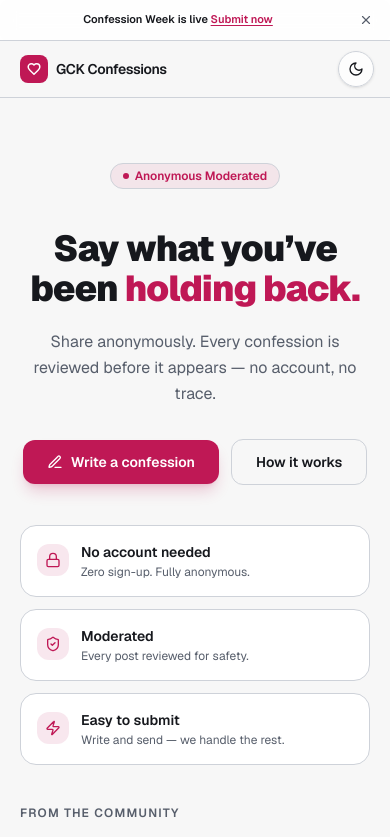
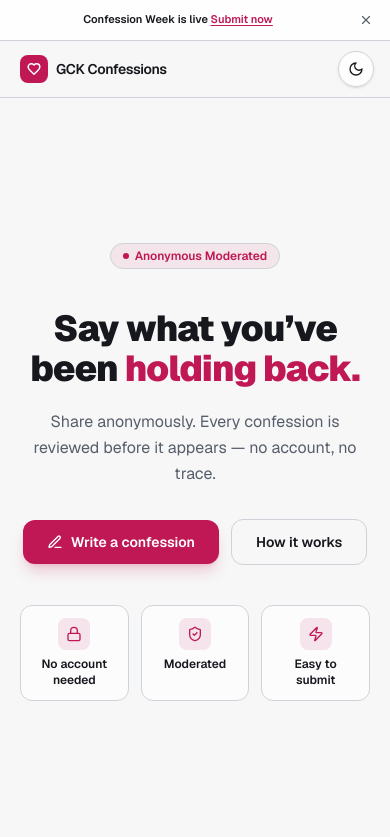
Before and after one commit to RexSixT9/gckconfessions, a Next.js app: page / in a window 390 px wide. Shown: the top 837 px of the page. Built offline with nearby package versions, Linux system fonts and the light colour scheme.

Commit message:
feat: update layout and styling for improved responsiveness and clarity in AdminList and Home components

```diff
--- a/src/app/layout.tsx
+++ b/src/app/layout.tsx
@@ -48,7 +48,7 @@ export default function RootLayout({
           {/* ── Header ── */}
           <HeaderNav />
 
-          <div className="flex min-h-[calc(100svh-3.5rem)] flex-col">
+          <div className="flex min-h-[calc(100svh-3.5rem-var(--announcement-height,0px))] flex-col">
             {children}
             <Footer />
           </div>
--- a/src/app/page.tsx
+++ b/src/app/page.tsx
@@ -14,7 +14,7 @@ export default function Home() {
       <div ref={contentRef} className="mx-auto w-full max-w-3xl px-5 sm:px-6">
 
         {/*  Hero  */}
-        <section data-animate className="pb-10 pt-16 text-center sm:pb-14 sm:pt-24">
+        <section data-animate className="flex h-[calc(100svh-3.5rem-var(--announcement-height,0px))] flex-col items-center justify-center py-6 text-center">
           <span className="mb-6 inline-flex items-center gap-1.5 rounded-full border border-[hsl(var(--accent))]/20 bg-[hsl(var(--accent))]/8 px-3 py-1 text-xs font-semibold text-[hsl(var(--accent))]">
             <span className="h-1.5 w-1.5 rounded-full bg-[hsl(var(--accent))]" />
             Anonymous  Moderated
@@ -44,10 +44,9 @@ export default function Home() {
               How it works
             </a>
           </div>
-        </section>
 
-        {/*  Feature strip  */}
-        <section data-animate className="mb-10 grid grid-cols-1 gap-3 sm:grid-cols-3 sm:gap-4">
+          {/* Feature highlights */}
+          <div className="mt-10 grid w-full max-w-2xl grid-cols-3 gap-3">
             {[
               { icon: Lock, title: "No account needed", desc: "Zero sign-up. Fully anonymous." },
               { icon: ShieldCheck, title: "Moderated", desc: "Every post reviewed for safety." },
@@ -55,17 +54,16 @@ export default function Home() {
             ].map(({ icon: Icon, title, desc }) => (
               <div
                 key={title}
-              className="group flex cursor-default items-start gap-3 rounded-2xl border border-[hsl(var(--border))] bg-[hsl(var(--card))] px-4 py-4 transition-all duration-200 hover:border-[hsl(var(--accent))]/30 hover:bg-[hsl(var(--accent))]/5"
+                className="flex flex-col items-center gap-1.5 rounded-xl border border-[hsl(var(--border))]/60 bg-[hsl(var(--card))]/60 px-3 py-3 text-center backdrop-blur-sm"
               >
-              <span className="mt-0.5 flex h-8 w-8 shrink-0 items-center justify-center rounded-xl bg-[hsl(var(--accent))]/10 transition-all duration-200 group-hover:scale-110 group-hover:bg-[hsl(var(--accent))]/20">
+                <span className="flex h-8 w-8 items-center justify-center rounded-lg bg-[hsl(var(--accent))]/10">
                   <Icon className="h-4 w-4 text-[hsl(var(--accent))]" />
                 </span>
-              <div>
-                <p className="text-sm font-semibold text-[hsl(var(--foreground))]">{title}</p>
-                <p className="mt-0.5 text-xs text-[hsl(var(--muted-foreground))]">{desc}</p>
-              </div>
+                <p className="text-xs font-semibold text-[hsl(var(--foreground))] sm:text-sm">{title}</p>
+                <p className="hidden text-[11px] leading-snug text-[hsl(var(--muted-foreground))] sm:block">{desc}</p>
               </div>
             ))}
+          </div>
         </section>
 
         {/*  Confessions showcase  */}
--- a/src/components/admin/AdminList.tsx
+++ b/src/components/admin/AdminList.tsx
@@ -585,7 +585,7 @@ export default function AdminList() {
                       <div className="flex items-center gap-2">
                         <AlertCircle className="h-4 w-4 shrink-0 text-red-500" />
                         <p className="flex-1 text-xs font-medium text-red-700 dark:text-red-300">
-                          Delete this confession? A backup will be kept.
+                          Delete this confession?
                         </p>
                       </div>
                       <div className="flex items-center gap-2 sm:ml-auto sm:shrink-0">
```
Lines whose indentation alone changed are shown as unchanged.
